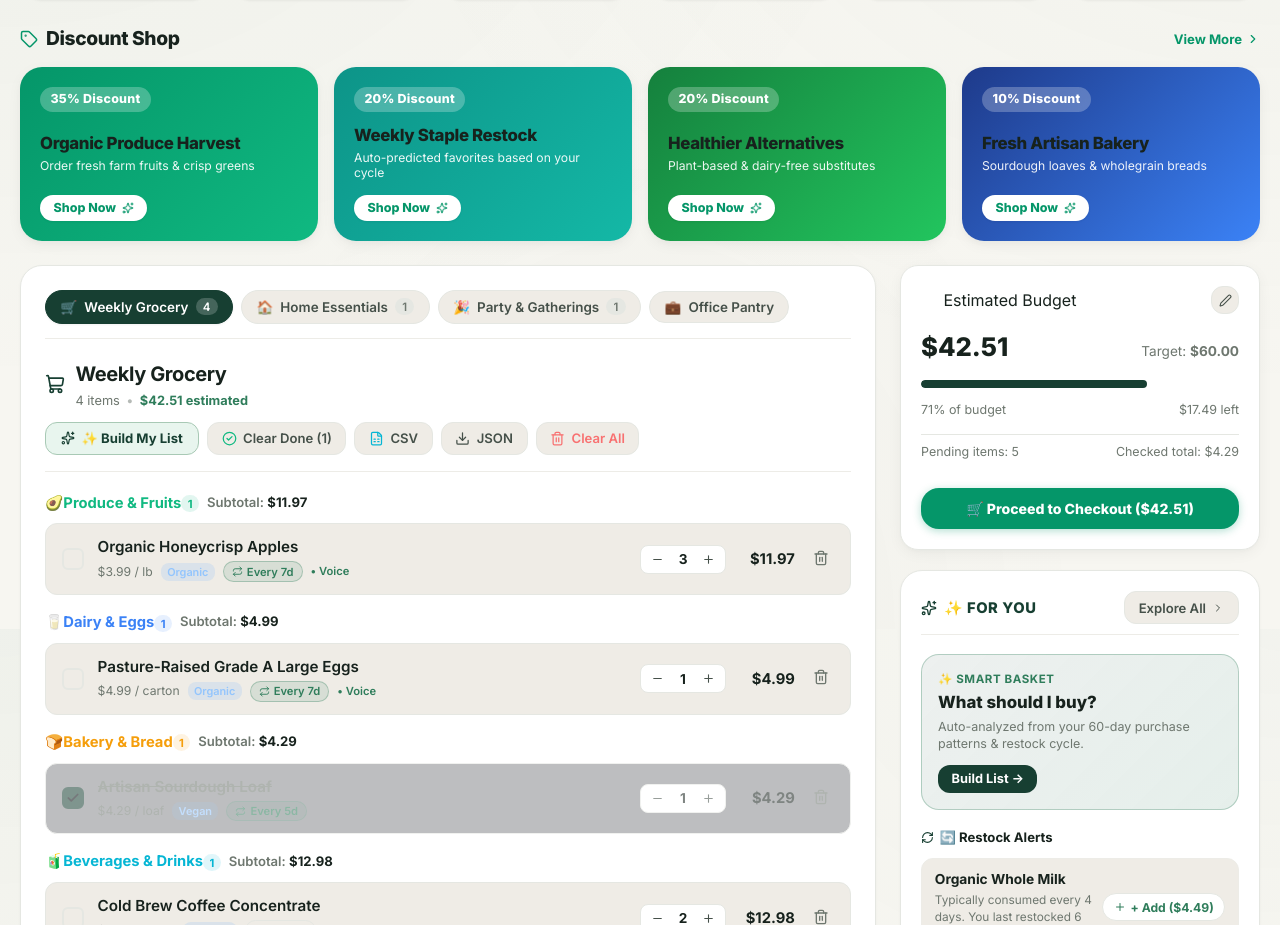
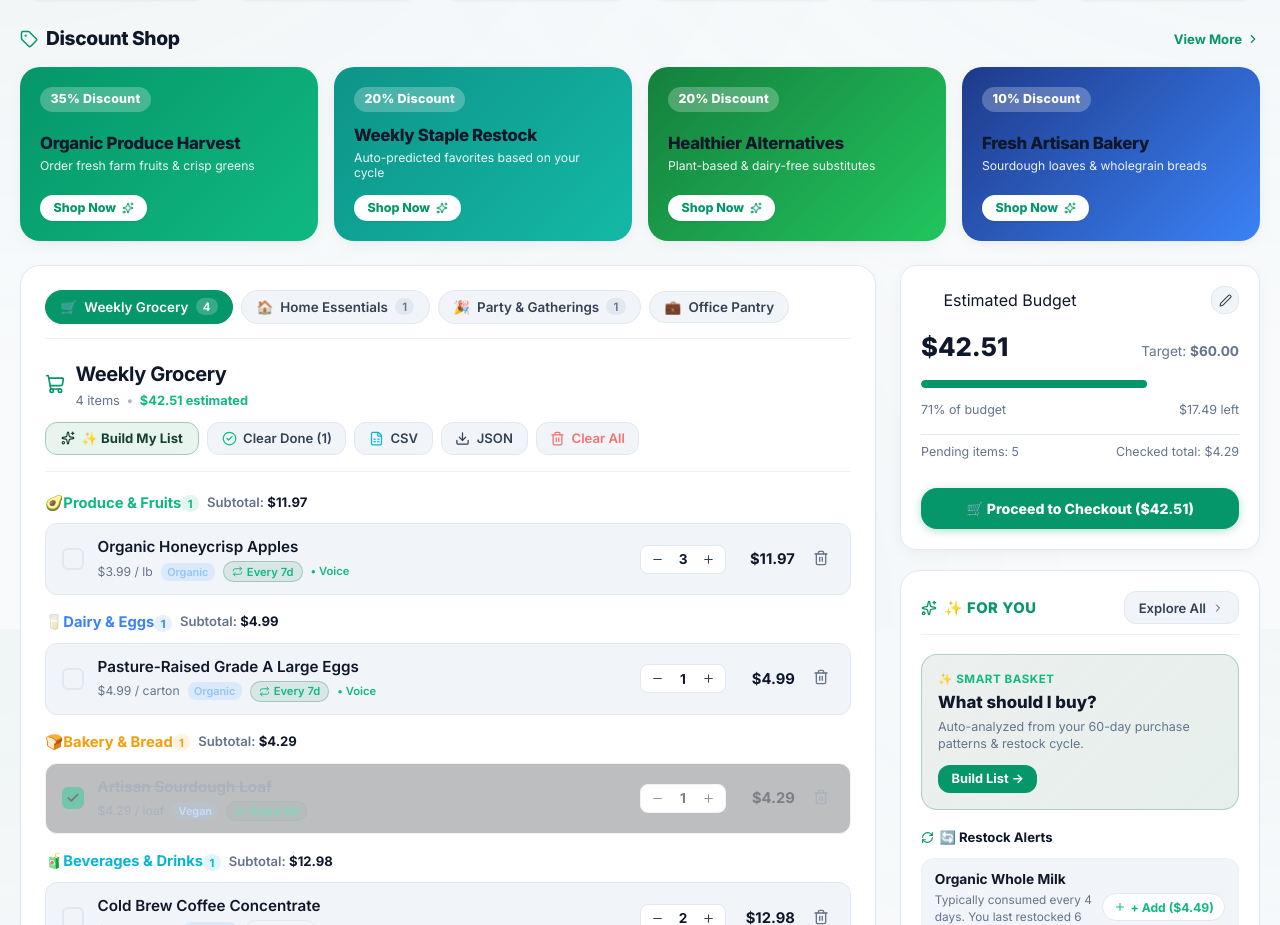
Before and after one commit to MAYANK479/voice_cart_ai, a React (Vite) app: page / in a window 1280 px wide. Shown: the part 971-1896 px from the top of the page. Built offline with nearby package versions, Linux system fonts and the light colour scheme.

Commit message:
style: upgrade color palette to modern, clean, soothing Apple/Linear aesthetic

```diff
--- a/src/index.css
+++ b/src/index.css
@@ -4,95 +4,97 @@
   --font-sans: 'Inter', -apple-system, BlinkMacSystemFont, 'Segoe UI', Roboto, sans-serif;
   --font-mono: 'JetBrains Mono', monospace;
 
-  /* Default Theme: Premium Warm Light Grocery AI Palette */
-  --bg-primary: #F7F6F1;
-  --bg-surface: #FFFFFF;
-  --bg-elevated: #EFECE6;
+  /* Clean, Soothing, Ultra-Aesthetic Light Palette */
+  --bg-primary: #F8FAFC;        /* Soft airy slate canvas */
+  --bg-surface: #FFFFFF;        /* Crisp pure white */
+  --bg-elevated: #F1F5F9;       /* Delicate cool slate card */
   --bg-card: #FFFFFF;
-  --bg-card-hover: #FAF9F5;
+  --bg-card-hover: #F8FAFC;
   --bg-glass: rgba(255, 255, 255, 0.94);
 
-  --border-glass: #E5E7E2;
-  --border-glass-hover: #2F7D5B;
-  --border-subtle: #EDECE7;
-
-  --text-primary: #17221D;
-  --text-secondary: #455049;
-  --text-muted: #6E776F;
-
-  /* Brand Accents */
-  --accent-primary: #173F32;      /* Deep Forest Green */
-  --accent-mint: #2F7D5B;         /* Botanical Emerald Accent */
-  --accent-secondary: #A8C9B5;    /* Soft Sage */
-  --accent-cyan: #0E7490;
-  --accent-amber: #D89A27;
-  --accent-rose: #C94C4C;
-
-  --accent-success: #2E8B57;
-  --accent-warning: #D89A27;
-  --accent-danger: #C94C4C;
-
-  --gradient-glow: linear-gradient(135deg, #173F32 0%, #2F7D5B 100%);
-  --gradient-card: linear-gradient(180deg, #FFFFFF 0%, #FAF9F5 100%);
-
-  --shadow-sm: 0 1px 3px rgba(23, 34, 29, 0.04), 0 1px 2px rgba(23, 34, 29, 0.02);
-  --shadow-md: 0 4px 16px -2px rgba(23, 34, 29, 0.06), 0 2px 6px -1px rgba(23, 34, 29, 0.03);
-  --shadow-lg: 0 12px 32px -4px rgba(23, 34, 29, 0.09), 0 4px 12px -2px rgba(23, 34, 29, 0.04);
-  --shadow-glow: 0 0 20px rgba(47, 125, 91, 0.18);
-  --shadow-glow-cyan: 0 0 20px rgba(14, 116, 144, 0.15);
+  --border-glass: #E2E8F0;      /* Crisp delicate borders */
+  --border-glass-hover: #10B981;
+  --border-subtle: #EDF2F7;
+
+  --text-primary: #0F172A;      /* Deep rich slate, effortless on the eyes */
+  --text-secondary: #334155;    /* Crisp balanced charcoal */
+  --text-muted: #64748B;        /* Calibrated muted slate */
+
+  /* Fresh Botanical Accents */
+  --accent-primary: #059669;    /* Clean organic emerald */
+  --accent-mint: #10B981;       /* Vibrant fresh mint */
+  --accent-secondary: #0284C7;  /* Soft sky blue */
+  --accent-cyan: #06B6D4;
+  --accent-amber: #D97706;
+  --accent-rose: #E11D48;
+
+  --accent-success: #059669;
+  --accent-warning: #D97706;
+  --accent-danger: #E11D48;
+
+  --gradient-glow: linear-gradient(135deg, #059669 0%, #10B981 100%);
+  --gradient-card: linear-gradient(180deg, #FFFFFF 0%, #F8FAFC 100%);
+
+  --shadow-sm: 0 1px 3px rgba(15, 23, 42, 0.04), 0 1px 2px rgba(15, 23, 42, 0.02);
+  --shadow-md: 0 4px 16px -2px rgba(15, 23, 42, 0.05), 0 2px 6px -1px rgba(15, 23, 42, 0.02);
+  --shadow-lg: 0 12px 32px -4px rgba(15, 23, 42, 0.08), 0 4px 12px -2px rgba(15, 23, 42, 0.03);
+  --shadow-glow: 0 0 20px rgba(16, 185, 129, 0.2);
+  --shadow-glow-cyan: 0 0 20px rgba(6, 182, 212, 0.18);
 
   --radius-sm: 8px;
   --radius-md: 12px;
-  --radius-lg: 18px;
-  --radius-xl: 22px;
+  --radius-lg: 16px;
+  --radius-xl: 20px;
+  --radius-2xl: 24px;
   --radius-full: 9999px;
 
-  --blur-glass: blur(12px);
+  --blur-glass: blur(14px);
   --transition-fast: 0.15s cubic-bezier(0.4, 0, 0.2, 1);
   --transition-smooth: 0.25s cubic-bezier(0.16, 1, 0.3, 1);
 
   color-scheme: light;
 }
 
-/* Optional Obsidian Forest Dark Theme */
+/* Obsidian Midnight Slate Dark Theme */
 [data-theme="dark"] {
-  --bg-primary: #0C1410;
-  --bg-surface: #131E18;
-  --bg-elevated: #1B2922;
-  --bg-card: #131E18;
-  --bg-card-hover: #18261E;
-  --bg-glass: rgba(19, 30, 24, 0.88);
-
-  --border-glass: rgba(255, 255, 255, 0.09);
-  --border-glass-hover: #52B788;
+  --bg-primary: #090D16;        /* Deep midnight canvas */
+  --bg-surface: #111827;        /* Clean dark slate surface */
+  --bg-elevated: #1E293B;       /* Elevated dark card */
+  --bg-card: #111827;
+  --bg-card-hover: #172033;
+  --bg-glass: rgba(17, 24, 39, 0.9);
+
+  --border-glass: rgba(255, 255, 255, 0.08);
+  --border-glass-hover: #10B981;
   --border-subtle: rgba(255, 255, 255, 0.05);
 
-  --text-primary: #EAEFEA;
-  --text-secondary: #B5C4B9;
-  --text-muted: #7E9484;
-
-  --accent-primary: #2F7D5B;
-  --accent-mint: #52B788;
-  --accent-secondary: #A8C9B5;
+  --text-primary: #F8FAFC;      /* Crisp soft white */
+  --text-secondary: #CBD5E1;    /* Soothing light slate */
+  --text-muted: #94A3B8;        /* Soft muted slate */
+
+  --accent-primary: #10B981;
+  --accent-mint: #34D399;
+  --accent-secondary: #38BDF8;
   --accent-cyan: #38BDF8;
   --accent-amber: #FBBF24;
-  --accent-rose: #F87171;
-
-  --accent-success: #52B788;
+  --accent-rose: #FB7185;
+
+  --accent-success: #10B981;
   --accent-warning: #FBBF24;
-  --accent-danger: #F87171;
-
-  --gradient-glow: linear-gradient(135deg, #2F7D5B 0%, #173F32 100%);
-  --gradient-card: linear-gradient(180deg, #131E18 0%, #101914 100%);
+  --accent-danger: #FB7185;
+
+  --gradient-glow: linear-gradient(135deg, #10B981 0%, #059669 100%);
+  --gradient-card: linear-gradient(180deg, #111827 0%, #0D131F 100%);
 
   --shadow-sm: 0 2px 8px rgba(0, 0, 0, 0.35);
   --shadow-md: 0 8px 24px -4px rgba(0, 0, 0, 0.5);
   --shadow-lg: 0 16px 40px -8px rgba(0, 0, 0, 0.65);
-  --shadow-glow: 0 0 25px rgba(82, 183, 136, 0.25);
+  --shadow-glow: 0 0 25px rgba(16, 185, 129, 0.25);
   --shadow-glow-cyan: 0 0 25px rgba(56, 189, 248, 0.2);
 
   color-scheme: dark;
 }
+
 
 /* Base Reset */
 *, *::before, *::after {
@@ -283,8 +285,9 @@ button, input, select, textarea {
 }
 
 [data-theme="dark"] .nav-tab-btn.active {
-  color: #080B10;
-}
+  color: #FFFFFF;
+}
+
 
 .tab-badge {
   background: rgba(0, 0, 0, 0.2);
```
Also changed, not shown: 2 other files (tests, documents, lock files or other folders).
